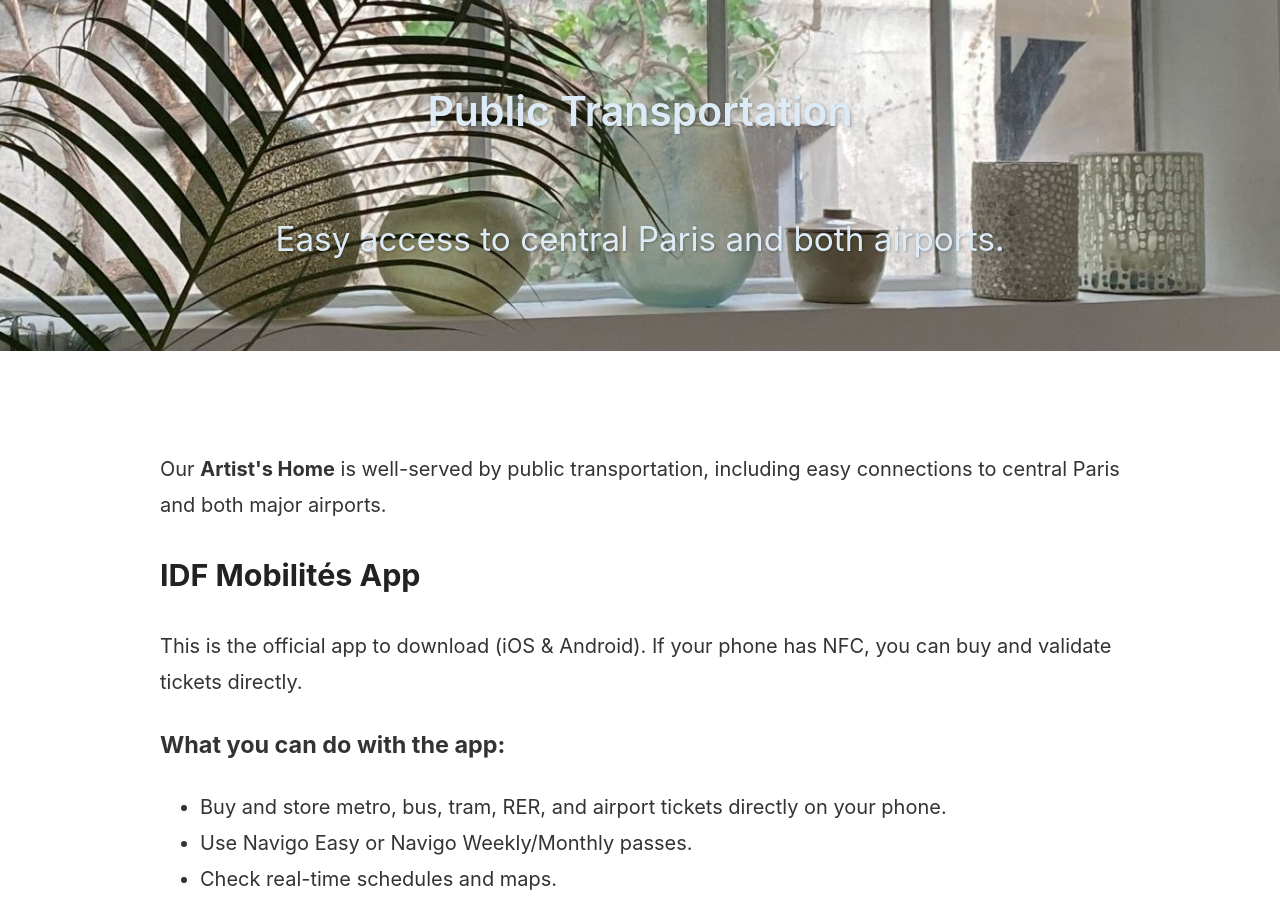
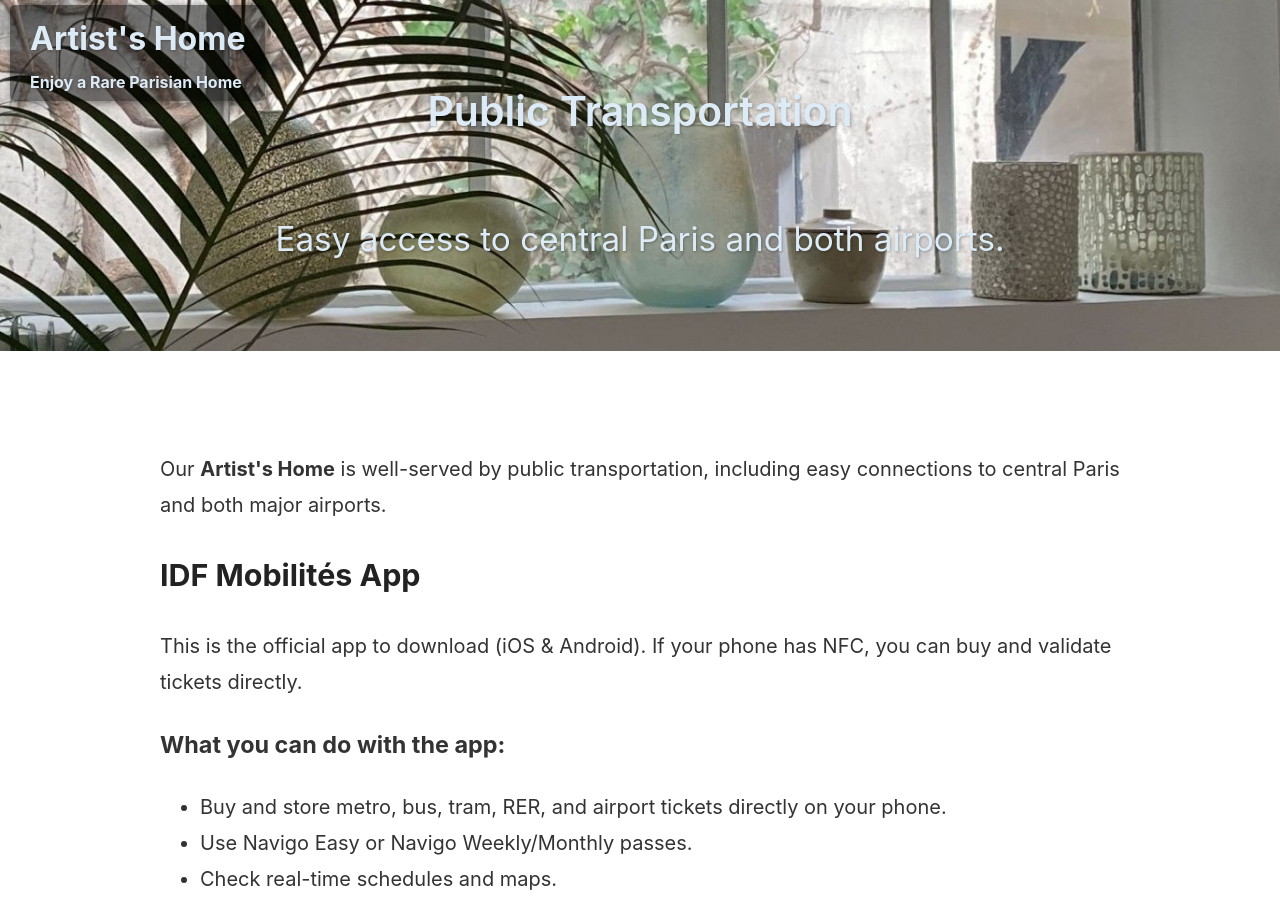
Before and after one commit to PhilAlain/tac, a Jekyll site: the page transportation.html, which Jekyll copies as it is, in a window 1280 px wide and 900 px high. Built offline with Jekyll 4.4.1, drawn with Linux system fonts in a browser that asks for light colours.

Commit message:
Update transportation.html

```diff
--- a/transportation.html
+++ b/transportation.html
@@ -10,6 +10,10 @@
 <body>
 
     <header class="page-header">
+        <a href="https://docs.artisthome.fr" class="button-home">
+            <div class="title">Artist's Home</div>
+            <div class="tagline">Enjoy a Rare Parisian Home</div>
+        </a>
         <h1 class="project-name">Public Transportation</h1>
         <p class="project-tagline">Easy access to central Paris and both airports.</p>
     </header>
```
